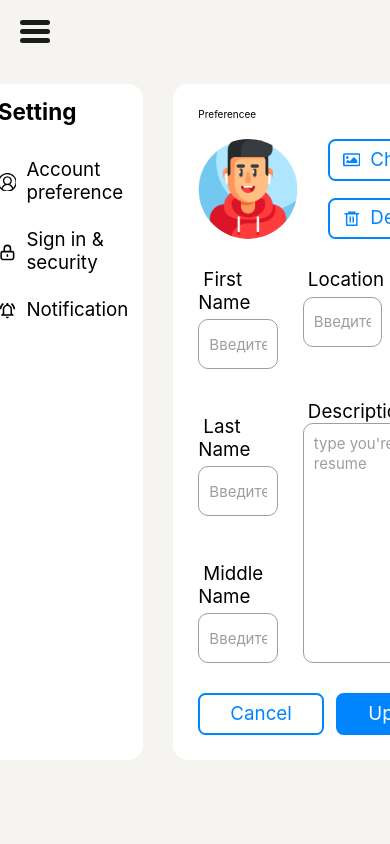
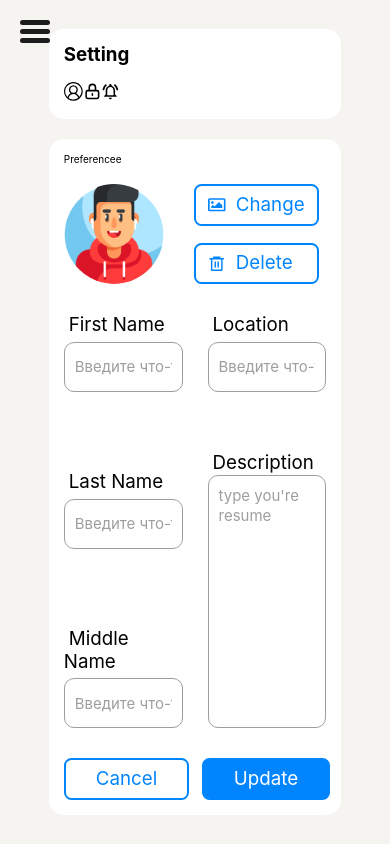
Before and after one commit to NikVoi/Swipe_Job_Next, a Next.js app: page /en/setting in a window 390 px wide. Built offline with nearby package versions, Linux system fonts and the light colour scheme.

Commit message:
feat: test mobile adaptive in a server

```diff
--- a/src/components/NavBar/NavBar.module.scss
+++ b/src/components/NavBar/NavBar.module.scss
@@ -19,7 +19,7 @@
 }
 
 .navBar {
-	@apply relative h-full w-2/6 bg-white dark:bg-dark-black_secondary;
+	@apply relative h-full w-2/6 bg-white dark:bg-dark-black_secondary max-md:w-4/6;
 }
 
 .holder {
--- a/src/components/Setting/Content/Preference/Preference.module.scss
+++ b/src/components/Setting/Content/Preference/Preference.module.scss
@@ -1,5 +1,5 @@
 .preference {
-	@apply flex flex-col justify-between h-4/5 w-3/5 p-10 bg-white dark:bg-dark-black_third rounded-3xl duration-300;
+	@apply flex flex-col justify-between h-4/5 w-3/5 p-10 bg-white dark:bg-dark-black_third rounded-3xl duration-300 max-md:w-3/4 max-md:p-6;
 }
 
 .title {
--- a/src/components/Setting/NavigationSetting/Navigation.module.scss
+++ b/src/components/Setting/NavigationSetting/Navigation.module.scss
@@ -1,19 +1,23 @@
 .navigation {
-	@apply bg-white dark:bg-dark-black_third p-6 rounded-3xl h-4/5 w-96 mr-12 duration-300;
+	@apply bg-white dark:bg-dark-black_third p-6 rounded-3xl h-4/5 w-96 mr-12 duration-300 max-sm:w-3/4 max-md:mr-0 max-md:h-36 max-md:mb-8;
+
+	& nav {
+		@apply max-md:flex;
+	}
 }
 
 .title {
-	@apply text-4xl font-bold mb-14;
+	@apply text-4xl font-bold mb-14 max-md:mb-6 max-md:text-3xl;
 }
 
 .item {
-	@apply flex justify-start items-center cursor-pointer mb-10 last:mb-0 text-3xl hover:text-primary hover:duration-500;
+	@apply flex justify-start items-center cursor-pointer mb-10 last:mb-0 text-3xl hover:text-primary hover:duration-500 max-sm:mb-0;
 
 	&.active {
 		@apply text-primary;
 	}
 
 	& span {
-		@apply inline-block first:mr-4;
+		@apply inline-block first:mr-4 last:max-md:hidden first:max-sm:mr-0;
 	}
 }
--- a/src/components/Setting/Setting.module.scss
+++ b/src/components/Setting/Setting.module.scss
@@ -1,3 +1,3 @@
 .setting {
-	@apply flex justify-center items-center h-full bg-light-black_third dark:bg-dark-black_secondary dark:text-white duration-300;
+	@apply flex justify-center items-center h-full bg-light-black_third dark:bg-dark-black_secondary dark:text-white duration-300 max-sm:flex-col;
 }
```
